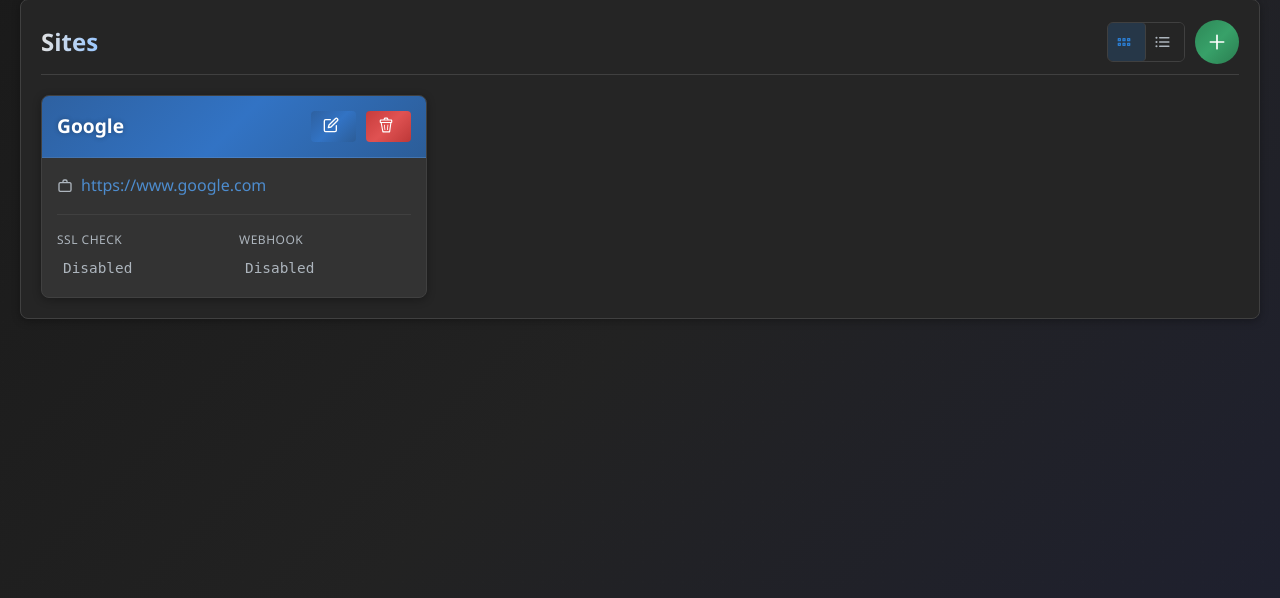
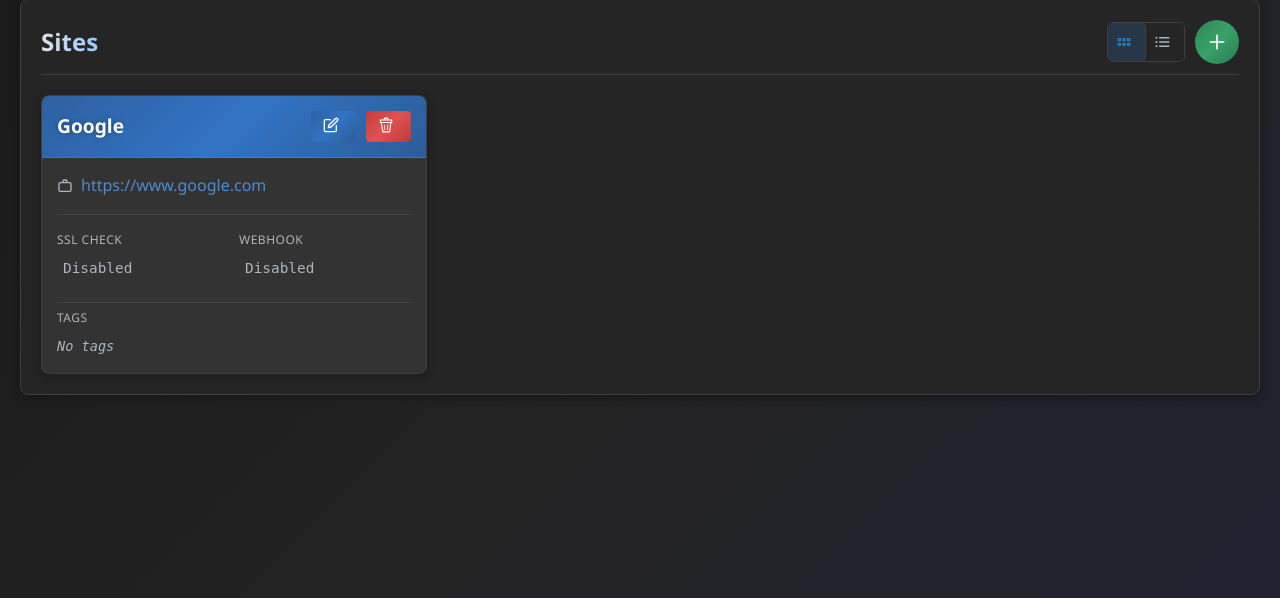
Before and after one commit to DarthTigerson/Simple-Site-Monitor, a FastAPI app: page /sites in a window 1280 px wide. Shown: the part 81-679 px from the top of the page. Run offline with FastAPI, Linux system fonts and the light colour scheme.

Commit message:
Update Create/Edit Site Form with tags

```diff
--- a/static/css/sites.css
+++ b/static/css/sites.css
@@ -1617,3 +1617,92 @@
     padding: 0 2px;
     border-radius: 2px;
 }
+
+/* Tags styling for site form */
+.tags-input-container {
+    display: flex;
+    flex-wrap: wrap;
+    width: 100%;
+    padding: 5px;
+    border: 1px solid var(--border-color);
+    border-radius: 4px;
+    background-color: var(--input-bg);
+    margin-bottom: 10px;
+    min-height: 38px;
+}
+
+.tags-input {
+    flex: 1;
+    padding: 5px;
+    border: none;
+    outline: none;
+    background: transparent;
+    color: var(--text-color);
+}
+
+.tag-item {
+    display: inline-flex;
+    align-items: center;
+    margin: 2px;
+    padding: 2px 8px;
+    background-color: var(--primary-color);
+    color: white;
+    border-radius: 4px;
+    font-size: 0.85rem;
+}
+
+.tag-text {
+    margin-right: 5px;
+}
+
+.tag-close {
+    margin-left: 5px;
+    cursor: pointer;
+    font-weight: bold;
+    font-size: 1.2em;
+    line-height: 1;
+}
+
+/* Tags display in list view */
+.list-cell.site-tags-col {
+    white-space: nowrap;
+    max-width: 150px;
+    overflow: hidden;
+    text-overflow: ellipsis;
+}
+
+.tag-badge {
+    display: inline-block;
+    padding: 3px 6px;
+    margin: 2px;
+    font-size: 0.75rem;
+    font-weight: 500;
+    line-height: 1;
+    text-align: center;
+    white-space: nowrap;
+    vertical-align: baseline;
+    border-radius: 4px;
+    background-color: var(--primary-color);
+    color: white;
+}
+
+.no-tags {
+    color: var(--secondary-text-color);
+    font-style: italic;
+    font-size: 0.85rem;
+}
+
+/* Tags container in grid view */
+.tags-container {
+    display: flex;
+    flex-wrap: wrap;
+    gap: 3px;
+    margin-top: 3px;
+}
+
+/* Grid span for tags row */
+.site-details-grid .detail-item[style*="grid-column"] {
+    margin-top: 5px;
+    padding-top: 5px;
+    border-top: 1px solid var(--border-color);
+}
--- a/static/js/sites.js
+++ b/static/js/sites.js
@@ -35,6 +35,9 @@ document.addEventListener('DOMContentLoaded', function() {
 
     // Initialize timeoutInput for use in other functions
     const timeoutInput = document.getElementById('timeout');
+
+    // Initialize tags input
+    initTagsInput();
 
     // Initialize table sorting in list view
     initTableSorting();
@@ -437,6 +440,9 @@ document.addEventListener('DOMContentLoaded', function() {
             console.log('Current notification toggle value:', webhookEnabledInput.value);
             console.log('Parsed notification value:', isWebhookEnabled);
 
+            // Get tags from UI
+            const tags = getTagsFromUI();
+
             // Create basic site data object with only required fields
             let siteData = {
                 name: nameInput.value,
@@ -448,7 +454,8 @@ document.addEventListener('DOMContentLoaded', function() {
                 timeout: parseInt(timeoutInput.value, 10) || 0,
                 scan_interval: parseInt(scanIntervalInput.value, 10) || 0,
                 monitor_expiring_token: isMonitoringToken,
-                webhook: isWebhookEnabled
+                webhook: isWebhookEnabled,
+                tags: tags
             };
 
             // Only add method, content_type, and body if they have values
@@ -781,6 +788,20 @@ function sortSiteCards(cards, columnIndex, ascending) {
         const aValue = getCellValue(aCell);
         const bValue = getCellValue(bCell);
 
+        // Special case for Tags column
+        if (aCell.classList.contains('site-tags-col')) {
+            // If both have "No tags", they're equal
+            const aNoTags = aValue.includes('No tags');
+            const bNoTags = bValue.includes('No tags');
+
+            if (aNoTags && bNoTags) return 0;
+            if (aNoTags) return ascending ? 1 : -1;
+            if (bNoTags) return ascending ? -1 : 1;
+
+            // Otherwise compare the tag text
+            return ascending ? aValue.localeCompare(bValue) : bValue.localeCompare(aValue);
+        }
+
         // Special case for SSL and Webhook columns
         if (aCell.classList.contains('site-ssl-col') || aCell.classList.contains('site-webhook-col')) {
             const aEnabled = aCell.textContent.trim().includes('Enabled');
@@ -905,6 +926,9 @@ function handleSiteAction(action, card, siteIndex) {
                     }
                 }
 
+                // Load tags
+                loadTags(data.tags || []);
+
                 // Make sure updateTriggerHelp function is accessible
                 if (typeof updateTriggerHelp === 'function') {
                     updateTriggerHelp();
@@ -927,3 +951,138 @@ function handleSiteAction(action, card, siteIndex) {
         deleteModal.style.display = 'flex';
     }
 }
+
+// Initialize tags input functionality
+function initTagsInput() {
+    const tagInput = document.getElementById('tagInput');
+    const tagsContainer = document.getElementById('tagsContainer');
+    const siteTagsInput = document.getElementById('siteTags');
+
+    if (!tagInput || !tagsContainer || !siteTagsInput) return;
+
+    // Handle input events
+    tagInput.addEventListener('keydown', function(e) {
+        if (e.key === 'Enter' || e.key === ',') {
+            e.preventDefault();
+            addTag(this.value.trim());
+            this.value = '';
+        } else if (e.key === 'Backspace' && this.value === '') {
+            // Remove the last tag when backspace is pressed and input is empty
+            const tags = tagsContainer.querySelectorAll('.tag-item');
+            if (tags.length > 0) {
+                tags[tags.length - 1].remove();
+                updateHiddenInput();
+            }
+        }
+    });
+
+    // Handle input blur to add any pending tag
+    tagInput.addEventListener('blur', function() {
+        if (this.value.trim() !== '') {
+            addTag(this.value.trim());
+            this.value = '';
+        }
+    });
+
+    // Function to add a new tag
+    function addTag(tag) {
+        if (tag === '') return;
+
+        // Check if tag already exists
+        const existingTags = Array.from(tagsContainer.querySelectorAll('.tag-item')).map(t =>
+            t.querySelector('.tag-text').textContent.toLowerCase()
+        );
+
+        if (existingTags.includes(tag.toLowerCase())) return;
+
+        // Create tag element
+        const tagElement = document.createElement('div');
+        tagElement.className = 'tag-item';
+
+        const tagText = document.createElement('span');
+        tagText.className = 'tag-text';
+        tagText.textContent = tag;
+
+        const closeBtn = document.createElement('span');
+        closeBtn.className = 'tag-close';
+        closeBtn.innerHTML = '&times;';
+        closeBtn.addEventListener('click', function() {
+            tagElement.remove();
+            updateHiddenInput();
+        });
+
+        tagElement.appendChild(tagText);
+        tagElement.appendChild(closeBtn);
+
+        // Insert before the input
+        tagsContainer.insertBefore(tagElement, tagInput);
+
+        // Update the hidden input
+        updateHiddenInput();
+    }
+
+    // Function to update the hidden input with current tags
+    function updateHiddenInput() {
+        const tags = Array.from(tagsContainer.querySelectorAll('.tag-item')).map(tag =>
+            tag.querySelector('.tag-text').textContent
+        );
+        siteTagsInput.value = JSON.stringify(tags);
+    }
+}
+
+// Function to load existing tags into the UI
+function loadTags(tags) {
+    const tagsContainer = document.getElementById('tagsContainer');
+    const tagInput = document.getElementById('tagInput');
+    const siteTagsInput = document.getElementById('siteTags');
+
+    if (!tagsContainer || !tagInput || !siteTagsInput) return;
+
+    // Clear existing tags
+    Array.from(tagsContainer.querySelectorAll('.tag-item')).forEach(tag => tag.remove());
+
+    // Add each tag
+    tags.forEach(tag => {
+        const tagElement = document.createElement('div');
+        tagElement.className = 'tag-item';
+
+        const tagText = document.createElement('span');
+        tagText.className = 'tag-text';
+        tagText.textContent = tag;
+
+        const closeBtn = document.createElement('span');
+        closeBtn.className = 'tag-close';
+        closeBtn.innerHTML = '&times;';
+        closeBtn.addEventListener('click', function() {
+            tagElement.remove();
+            updateHiddenInput();
+        });
+
+        tagElement.appendChild(tagText);
+        tagElement.appendChild(closeBtn);
+
+        // Insert before the input
+        tagsContainer.insertBefore(tagElement, tagInput);
+    });
+
+    // Update the hidden input
+    updateHiddenInput();
+
+    // Function to update the hidden input with current tags
+    function updateHiddenInput() {
+        const currentTags = Array.from(tagsContainer.querySelectorAll('.tag-item')).map(tag =>
+            tag.querySelector('.tag-text').textContent
+        );
+        siteTagsInput.value = JSON.stringify(currentTags);
+    }
+}
+
+// Function to get all tags from the UI
+function getTagsFromUI() {
+    const tagsContainer = document.getElementById('tagsContainer');
+    if (!tagsContainer) return [];
+
+    return Array.from(tagsContainer.querySelectorAll('.tag-item')).map(tag =>
+        tag.querySelector('.tag-text').textContent
+    );
+}
--- a/templates/sites.html
+++ b/templates/sites.html
@@ -37,6 +37,7 @@
             <div class="sites-list-header">
                 <div class="list-header-cell site-name">Name</div>
                 <div class="list-header-cell site-url-col">URL</div>
+                <div class="list-header-cell site-tags-col">Tags</div>
                 <div class="list-header-cell site-trigger-col">Trigger Type</div>
                 <div class="list-header-cell site-timeout-col">Timeout</div>
                 <div class="list-header-cell site-interval-col">Interval</div>
@@ -85,6 +86,18 @@
                                         {{ "Enabled" if site.webhook else "Disabled" }}
                                     </span>
                                 </div>
+                                <div class="detail-item" style="grid-column: 1 / -1;">
+                                    <span class="detail-label">Tags</span>
+                                    <div class="detail-value tags-container">
+                                        {% if site.tags and site.tags|length > 0 %}
+                                            {% for tag in site.tags %}
+                                                <span class="tag-badge">{{ tag }}</span>
+                                            {% endfor %}
+                                        {% else %}
+                                            <span class="no-tags">No tags</span>
+                                        {% endif %}
+                                    </div>
+                                </div>
                             </div>
                         </div>
                     </div>
@@ -95,6 +108,15 @@
                     <div class="list-cell site-name">{{ site.name }}</div>
                     <div class="list-cell site-url-col">
                         <a href="{{ site.url }}" target="_blank" title="{{ site.url }}">{{ site.url }}</a>
+                    </div>
+                    <div class="list-cell site-tags-col">
+                        {% if site.tags and site.tags|length > 0 %}
+                            {% for tag in site.tags %}
+                                <span class="tag-badge">{{ tag }}</span>
+                            {% endfor %}
+                        {% else %}
+                            <span class="no-tags">No tags</span>
+                        {% endif %}
                     </div>
                     <div class="list-cell site-trigger-col">{{ site.trigger.type }}</div>
                     <div class="list-cell site-timeout-col">
@@ -174,6 +196,21 @@
                                 URL
                             </label>
                             <input type="url" id="siteUrl" name="siteUrl" placeholder="https://" required>
+                        </div>
+
+                        <div class="form-group">
+                            <label for="siteTags">
+                                <svg width="16" height="16" viewBox="0 0 24 24" fill="none" xmlns="http://www.w3.org/2000/svg">
+                                    <path d="M7.859 6c0-1.105.895-2 2-2h13.684v13.685c0 1.103-.897 2-2 2h-13.684c-1.105 0-2-.895-2-2v-11.685zm7.684 5.5h5v-2h-5v2zm0 4h5v-2h-5v2zm-4-4h2v-2h-2v2zm0 4h2v-2h-2v2z" stroke="currentColor" stroke-width="1.5" stroke-linecap="round" stroke-linejoin="round"/>
+                                    <path d="M3.359 11v10.5c0 1.38 1.12 2.5 2.5 2.5h10.5" stroke="currentColor" stroke-width="1.5" stroke-linecap="round" stroke-linejoin="round"/>
+                                </svg>
+                                Tags
+                            </label>
+                            <div class="tags-input-container" id="tagsContainer">
+                                <input type="text" class="tags-input" id="tagInput" placeholder="Add tags...">
+                            </div>
+                            <input type="hidden" id="siteTags" name="siteTags" value="">
+                            <small class="form-help">Press Enter or comma to add tags</small>
                         </div>
 
                         <!-- Scan Interval control -->
```
Also changed, not shown: other parts of static/css/sites.css (+11 -11 lines).
